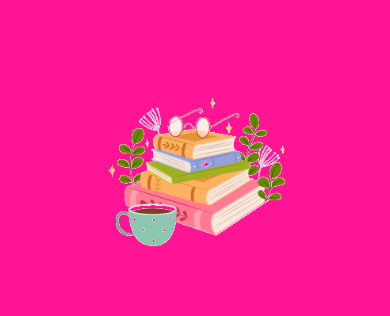
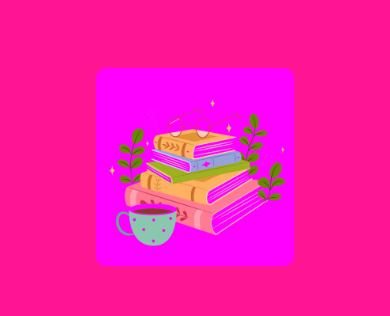
Before and after one commit to valtamachunas/react-livros, a React (Vite) app: page / in a window 390 px wide. Shown: the part 396-712 px from the top of the page. Built offline with nearby package versions, Linux system fonts and the light colour scheme; no server answers.

Commit message:
Alterando Imagem

```diff
--- a/src/components/Content.jsx
+++ b/src/components/Content.jsx
@@ -1,5 +1,5 @@
 import { useState, useEffect } from 'react'
-import listaImg from '../assets/image_no_bg.png'
+import listaImg from '../assets/modified_image.png'
 import { Header } from './Header.jsx'
 import { Footer } from './Footer.jsx'
 
--- a/src/styles/header.module.css
+++ b/src/styles/header.module.css
@@ -21,10 +21,12 @@
 
 .headerImage {
   width: 30%;
+  border-radius: 10px;
 }
 
 @media(max-width: 765px) {
   .headerImage {
     width: 100%;
+    border-radius: 10px;
   }
 }
```
Also changed, not shown: src/assets/modified_image.png (added).
